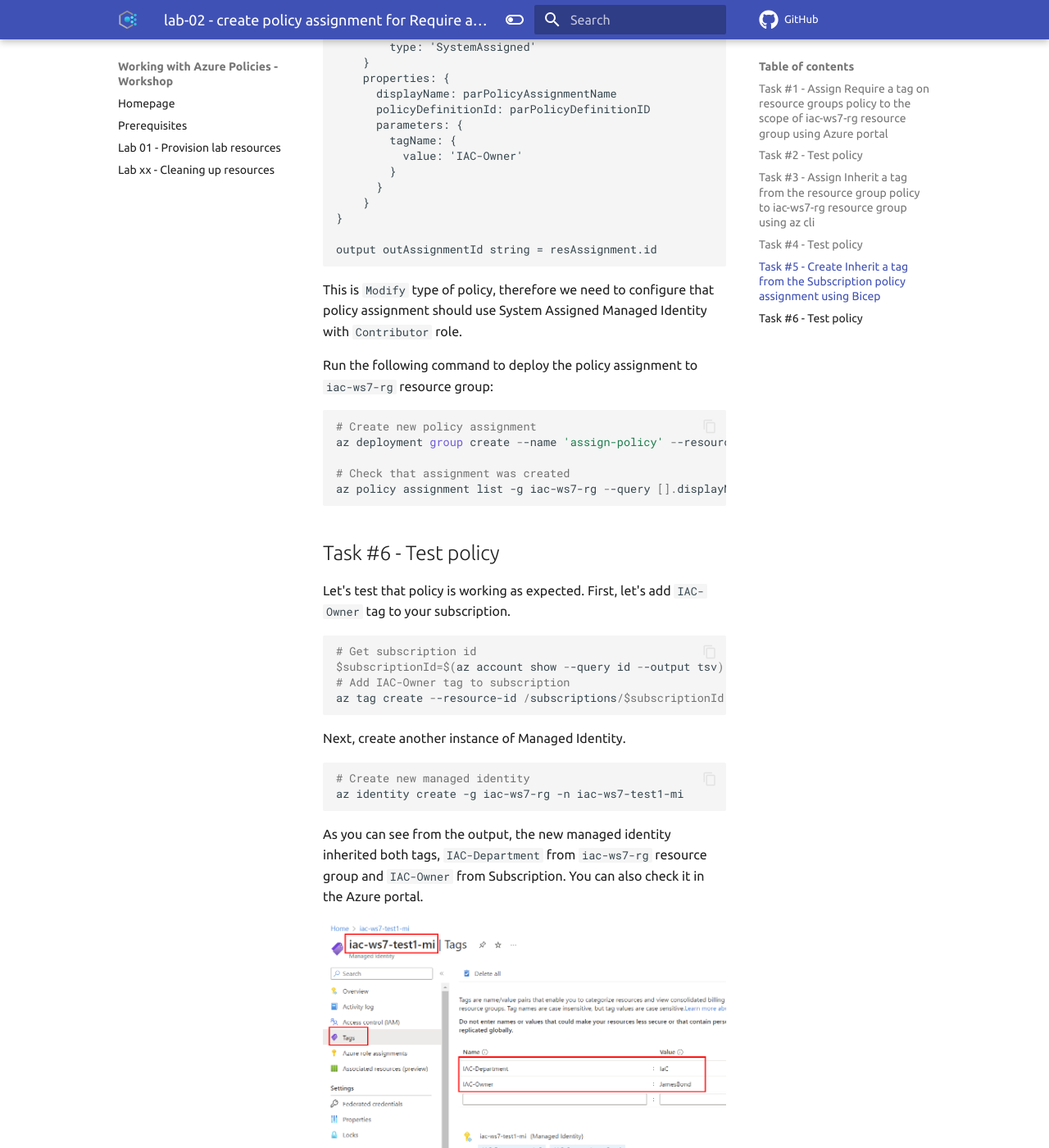
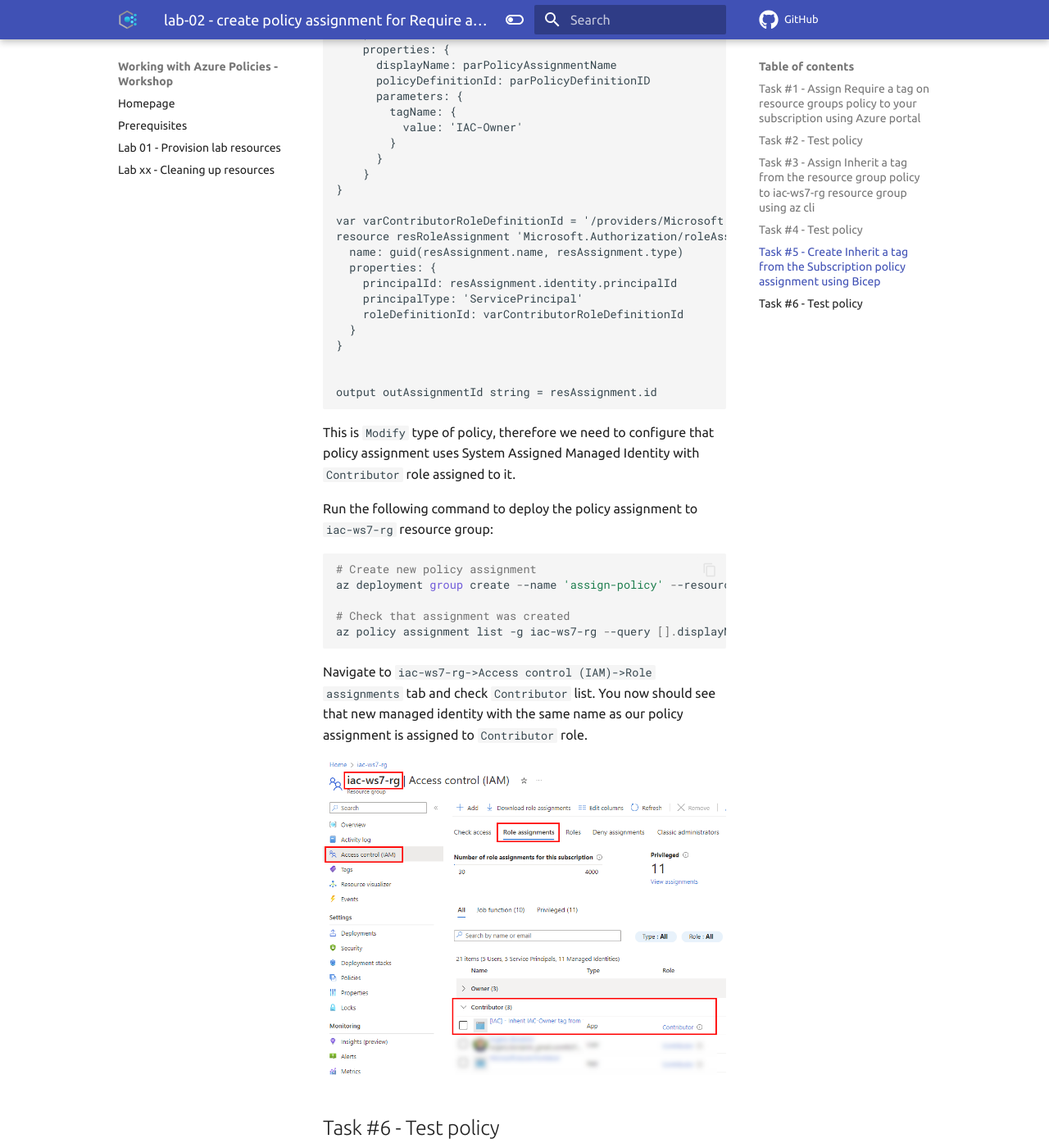
Before and after one commit to Infrastructure-AsCode/azure-policy-101, an MkDocs documentation site: the page built from docs/labs/lab-02/index.md, in a window 1280 px wide and 1400 px high, scrolled down 7572 px. Shown: the whole window at 82% size. Built offline with MkDocs 1.6.1 and Material for MkDocs 9.7.7, drawn with Linux system fonts in a browser that asks for light colours; comment, search, counter and statistics services are not loaded; some of the changed text lies outside the part shown.

Commit message:
lab-02 WIP

````diff
--- a/docs/labs/lab-02/index.md
+++ b/docs/labs/lab-02/index.md
@@ -1,6 +1,6 @@
 # lab-02 - create policy assignment for `Require a tag on resource groups`, `Inherit a tag from the resource group` and `Inherit a tag from the Subscription` policies at `iac-ws7-rg` resource group scope
 
-## Task #1 - Assign `Require a tag on resource groups` policy to the scope of `iac-ws7-rg` resource group using Azure portal
+## Task #1 - Assign `Require a tag on resource groups` policy to your subscription using Azure portal
 
 According to our [company policies](../../company-policy.md), all Resource groups must have a `IAC-Department` tag.
 
@@ -153,10 +153,21 @@ resource resAssignment 'Microsoft.Authorization/policyAssignments@2022-06-01' =
     }
 }
 
+var varContributorRoleDefinitionId = '/providers/Microsoft.Authorization/roleDefinitions/b24988ac-6180-42a0-ab88-20f7382dd24c'
+resource resRoleAssignment 'Microsoft.Authorization/roleAssignments@2020-04-01-preview' = {
+  name: guid(resAssignment.name, resAssignment.type)
+  properties: {
+    principalId: resAssignment.identity.principalId
+    principalType: 'ServicePrincipal'
+    roleDefinitionId: varContributorRoleDefinitionId
+  }
+}
+
+
 output outAssignmentId string = resAssignment.id
 ```
 
-This is `Modify` type of policy, therefore we need to configure that policy assignment should use System Assigned Managed Identity with `Contributor` role.
+This is `Modify` type of policy, therefore we need to configure that policy assignment uses System Assigned Managed Identity with `Contributor` role assigned to it.
 
 Run the following command to deploy the policy assignment to `iac-ws7-rg` resource group:
 
@@ -168,6 +179,9 @@ az deployment group create --name 'assign-policy' --resource-group 'iac-ws7-rg'
 az policy assignment list -g iac-ws7-rg --query [].displayName -otsv
 ```
 
+Navigate to `iac-ws7-rg->Access control (IAM)->Role assignments` tab and check `Contributor` list. You now should see that new managed identity with the same name as our policy assignment is assigned to `Contributor` role.
+
+![01](../../assets/images/lab-02/rbac-1.png)
 
 ## Task #6 - Test policy
 
````
Also changed, not shown: docs/labs/lab-07/index.md (+3 -0 lines), docs/assets/images/lab-02/rbac-1.png (added), 1 other file.
